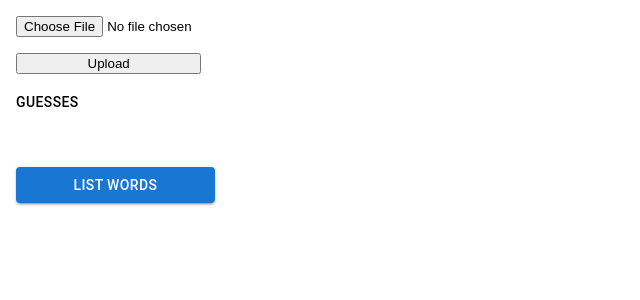
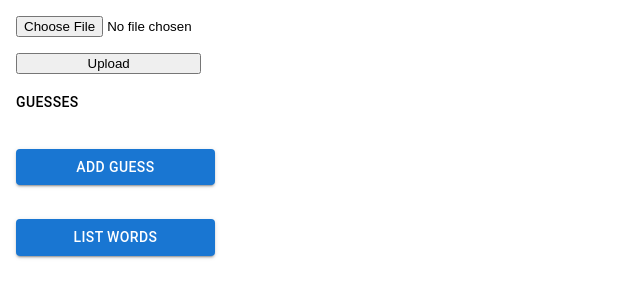
Before and after one commit to tshaffer/twordleNerdleClient, a React app: page / in a window 1280 px wide. Shown: the top 300 px of the page, without its empty margins (0-640 px from the left). Built offline with nearby package versions, Linux system fonts and the light colour scheme; the HTML template or start-up script is replaced by a standard one.

Commit message:
Restore Add Guess button.

```diff
--- a/src/components/App.tsx
+++ b/src/components/App.tsx
@@ -18,6 +18,9 @@ import {
   cnListWords,
   cnUploadFile,
 } from '../controllers';
+import {
+  addGuess,
+} from '../models';
 
 import {
   getPossibleWords,
@@ -29,6 +32,7 @@ import { isNil } from 'lodash';
 
 export interface AppProps {
   guesses: string[];
+  onAddGuess: () => any;
   onGetGuesses: (imageDataBase64: string) => any;
   onUpdateGuess: (guessIndex: number, guess: string) => any;
   possibleWords: string[];
@@ -56,6 +60,10 @@ const App = (props: AppProps) => {
     const data = new FormData();
     data.append('file', selectedFile);
     props.onUploadFile(data);
+  };
+
+  const handleAddGuess = () => {
+    props.onAddGuess();
   };
 
   const handleListWords = () => {
@@ -183,6 +191,13 @@ const App = (props: AppProps) => {
         </Typography>
         {guesses}
         <br />
+        <Button
+          variant='contained'
+          onClick={handleAddGuess}
+        >
+          Add Guess
+        </Button>
+        <br />
         <br />
         <Button
           variant='contained'
@@ -207,6 +222,7 @@ function mapStateToProps(state: any) {
 
 const mapDispatchToProps = (dispatch: any) => {
   return bindActionCreators({
+    onAddGuess: addGuess,
     onGetGuesses: cnGetGuesses,
     onUpdateGuess: cnUpdateGuess,
     onListWords: cnListWords,
```
